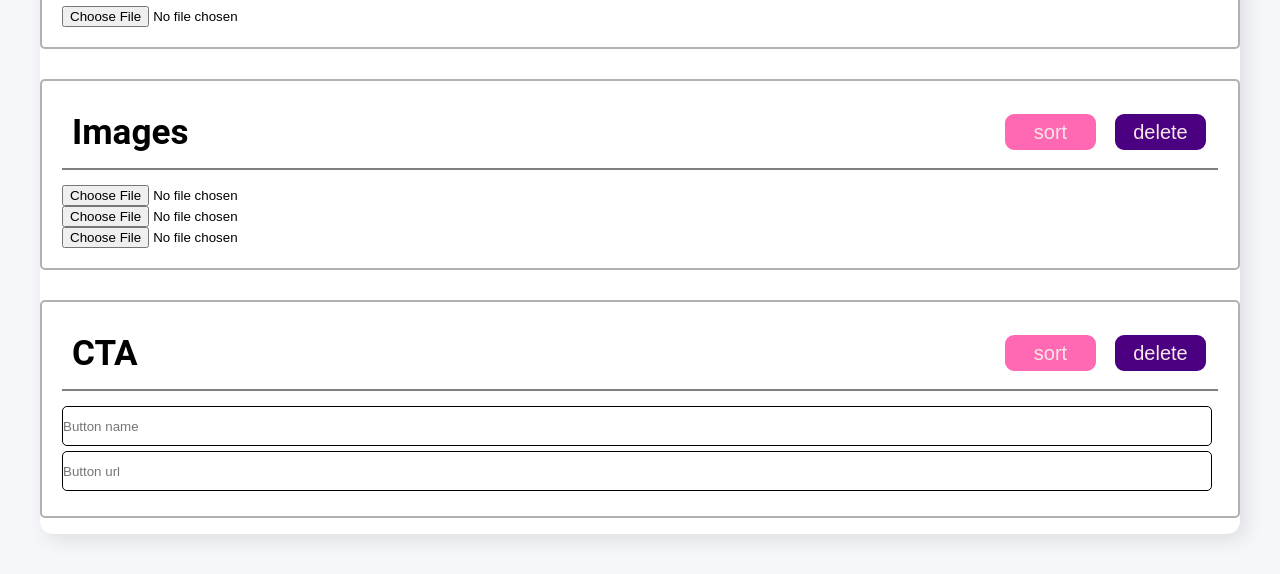
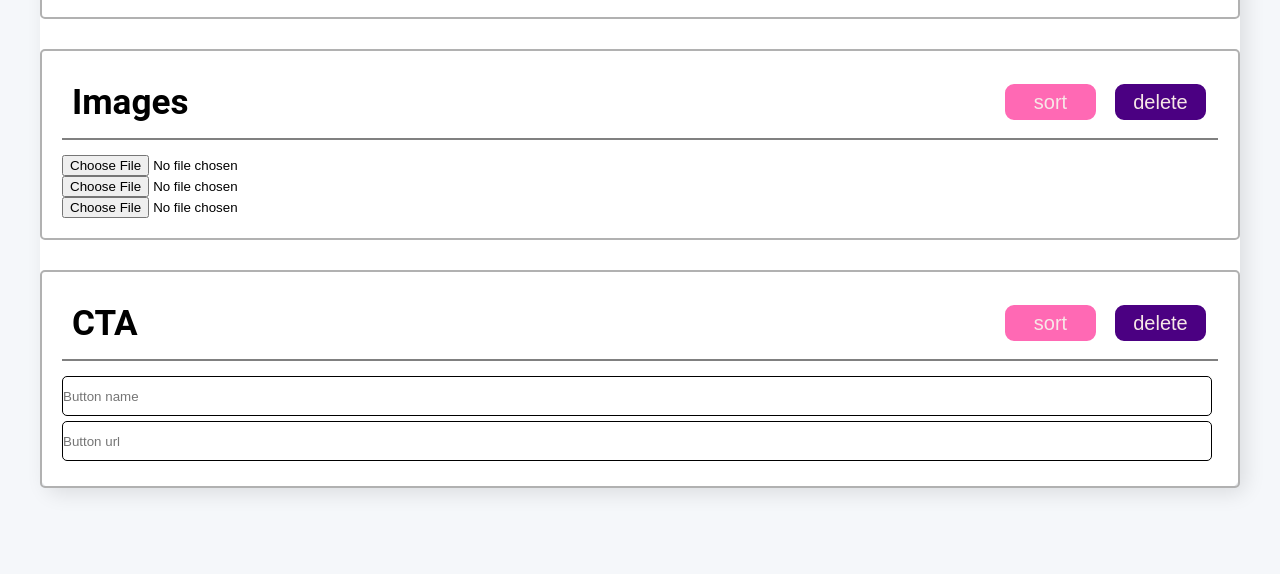
Before and after one commit to asvietlova/content-page-builder, a website built with Parcel: page index.html in a window 1280 px wide. Shown: the part 633-1207 px from the top of the page. After the commit the page ends 1161 px from the top, so only its background shows below. Built offline with nearby package versions, Linux system fonts and the light colour scheme.

Commit message:
final final commit

```diff
--- a/scripts/Renderer.js
+++ b/scripts/Renderer.js
@@ -12,7 +12,10 @@ class Renderer {
         console.log(this.items);
 
         let rootContainer = document.getElementById(placeholderID);
-
+        if (rootContainer == null) {
+            throw Error(`failed to get root container by element id ${placeholderID}`);
+        }
+        rootContainer.innerHTML = '';
         for (let item of this.items) {
             let itemComponent = new Component(item);
             rootContainer.append(itemComponent.render());
--- a/styles/app.css
+++ b/styles/app.css
@@ -23,7 +23,7 @@ body h1 {
   background-color: #fff;
   margin: 40px auto;
   box-shadow: 6px 6px 20px rgb(0 0 0 / 10%);
-  height: 1070px;
+  height: 1024px;
   border-radius: 13px;
 }
 
```
